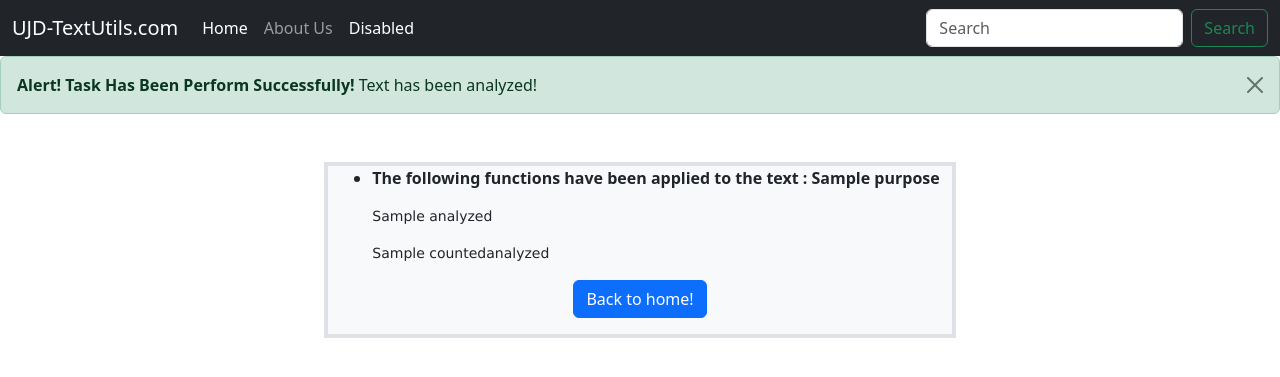
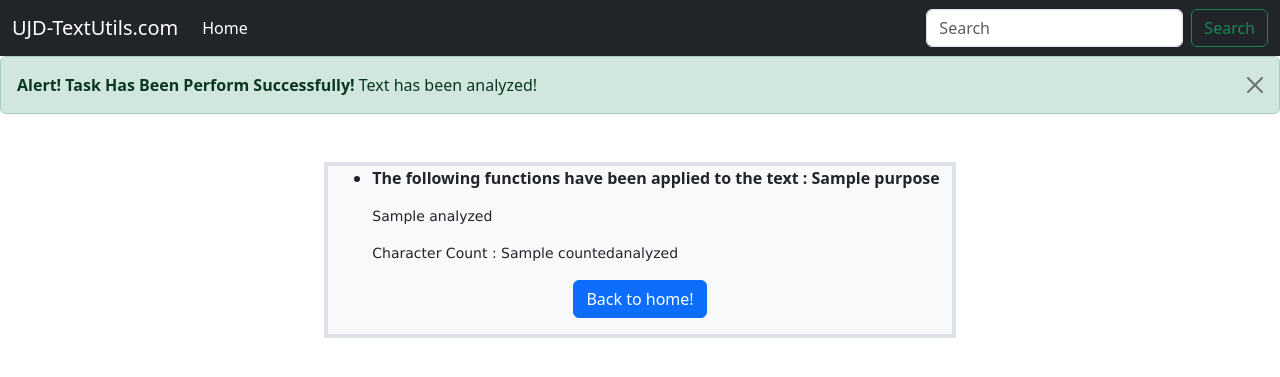
Before and after one commit to Algos-bySchizo/Django, a Django app: template jsite/templates/analyze.html in a window 1280 px wide. Shown: the top 377 px of the page. Run offline with Django 5.2, Linux system fonts and the light colour scheme; the template is opened without the code that fills it: most values are stand-ins (such as "Sample title", 1, 10 or a date in 2020).

Commit message:
small updates

```diff
--- a/jsite/jsite/views.py
+++ b/jsite/jsite/views.py
@@ -1,6 +1,6 @@
 #I have created this file ~ Junaidy!!
 from django.shortcuts import render
-from django.http import HttpResponse
+# from django.http import HttpResponse
 
 def index(request):
     return render(request, 'index.html')
@@ -15,7 +15,7 @@ def analyze(request):
     newlineremover = request.POST.get('newlineremover','off')
     spaceremover = request.POST.get('spaceremover','off')
     charcounter = request.POST.get('charcounter','off')
-    countedanalyzed= f"character count : {charcounter}"
+    countedanalyzed=None
     print(removepunc, capitalize, newlineremover, spaceremover, charcounter)
     print(ujtext)
     purposes=[]
--- a/jsite/templates/analyze.html
+++ b/jsite/templates/analyze.html
@@ -25,12 +25,12 @@
             <li class="nav-item">
               <a class="nav-link active" aria-current="page" href="/">Home</a>
             </li>
-            <li class="nav-item">
+            <!-- <li class="nav-item">
               <a class="nav-link" href="#">About Us</a>
             </li>
             <li class="nav-item">
               <a class="nav-link active" aria-disabled="true">Disabled</a>
-            </li>
+            </li> -->
           </ul>
           <form class="d-flex" role="search">
             <input class="form-control me-2" type="search" placeholder="Search"
@@ -58,7 +58,7 @@
             <pre
               style="font-family: 'Lucida Sans', 'Lucida Sans Regular', 'Lucida Grande', 'Lucida Sans Unicode', Geneva, Verdana, sans-serif;">{{analyzed}}</pre>
             <pre
-              style="font-family: 'Lucida Sans', 'Lucida Sans Regular', 'Lucida Grande', 'Lucida Sans Unicode', Geneva, Verdana, sans-serif;">{{countedanalyzed}}</pre>
+              style="font-family: 'Lucida Sans', 'Lucida Sans Regular', 'Lucida Grande', 'Lucida Sans Unicode', Geneva, Verdana, sans-serif;">Character Count : {{countedanalyzed}}</pre>
           </p>
         </li>
       </ul>
--- a/jsite/templates/error_when_no_util.html
+++ b/jsite/templates/error_when_no_util.html
@@ -28,13 +28,13 @@
                             <a class="nav-link active" aria-current="page"
                                 href="/">Home</a>
                         </li>
-                        <li class="nav-item">
+                        <!-- <li class="nav-item">
                             <a class="nav-link" href="#">About Us</a>
                         </li>
                         <li class="nav-item">
                             <a class="nav-link active"
                                 aria-disabled="true">Disabled</a>
-                        </li>
+                        </li> -->
                     </ul>
                     <form class="d-flex" role="search">
                         <input class="form-control me-2" type="search"
--- a/jsite/templates/index.html
+++ b/jsite/templates/index.html
@@ -25,9 +25,9 @@
             <li class="nav-item">
               <a class="nav-link active" aria-current="page" href="/">Home</a>
             </li>
-            <li class="nav-item">
+            <!-- <li class="nav-item">
               <a class="nav-link" href="#">About Us</a>
-            </li>
+            </li> -->
             <!-- <li class="nav-item">
               <a class="nav-link active" aria-disabled="true">Disabled</a>
             </li> -->
```
